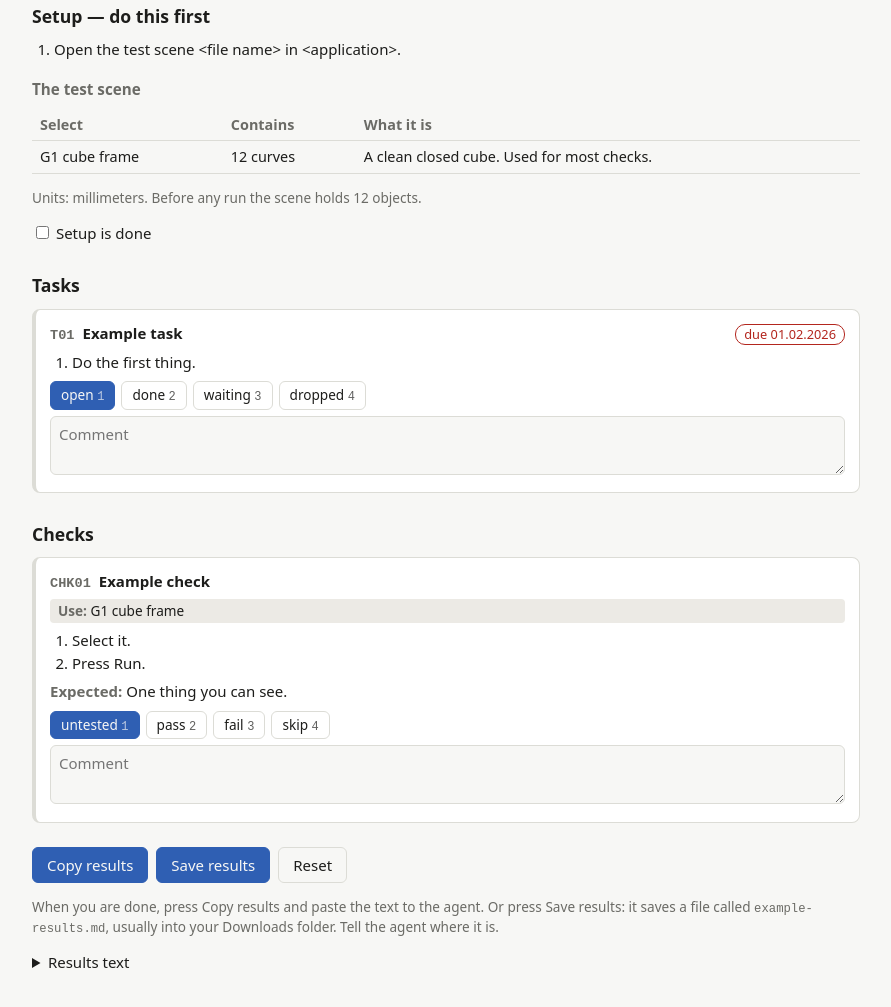
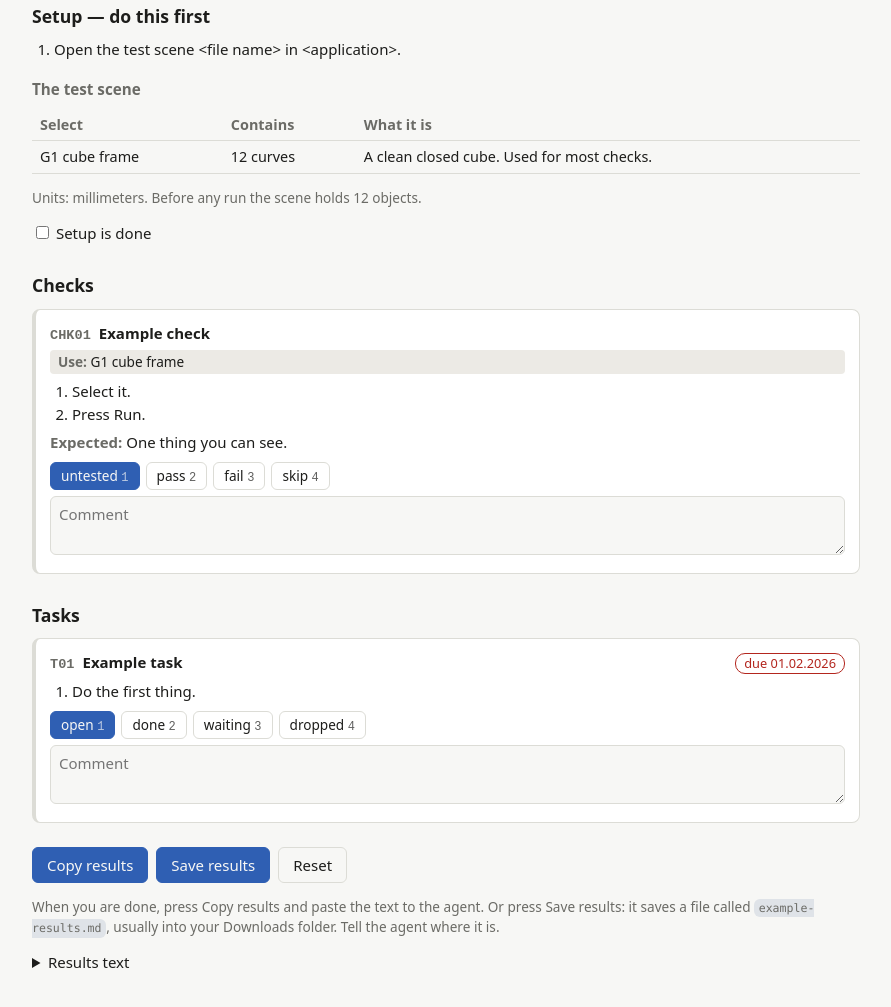
Before and after one commit to preluceo-tools/agent-skills, a plain HTML site: page skills/to-checklist/assets/checklist.html in a window 1280 px wide. Shown: the part 389-1396 px from the top of the page, without its empty margins (194-1085 px from the left). Drawn offline with Linux system fonts and the light colour scheme.

Commit message:
feat(to-checklist): render backtick code, Checks before Tasks
- Backticks in item text render as GitHub-style inline code (light/dark)
- Page, Paste-back and progress bar list Checks before Tasks
- Steps that act on the results (publish, release) are not Tasks
- README updated

Co-Authored-By: Claude Sonnet 5.5 <noreply@anthropic.com>

```diff
--- a/skills/to-checklist/assets/checklist.html
+++ b/skills/to-checklist/assets/checklist.html
@@ -6,17 +6,17 @@
 <title>Checklist</title>
 <style>
 :root {
-  --bg: #f7f7f5; --card: #ffffff; --fg: #1d1d1b; --muted: #6b6b66; --line: #dcdcd6; --chip: #eceae5;
+  --bg: #f7f7f5; --card: #ffffff; --fg: #1d1d1b; --muted: #6b6b66; --line: #dcdcd6; --chip: #eceae5; --code-bg: #dfe3e8;
   --accent: #2f5fb3; --pass: #237a3b; --fail: #b3261e; --skip: #8a6d00;
 }
 @media (prefers-color-scheme: dark) {
   :root:not([data-theme="light"]) {
-    --bg: #161615; --card: #20201e; --fg: #e8e8e3; --muted: #9a9a93; --line: #3a3a36; --chip: #2a2c31;
+    --bg: #161615; --card: #20201e; --fg: #e8e8e3; --muted: #9a9a93; --line: #3a3a36; --chip: #2a2c31; --code-bg: #343941;
     --accent: #7ea6f0; --pass: #6cc485; --fail: #f08a82; --skip: #e0c050;
   }
 }
 :root[data-theme="dark"] {
-  --bg: #161615; --card: #20201e; --fg: #e8e8e3; --muted: #9a9a93; --line: #3a3a36; --chip: #2a2c31;
+  --bg: #161615; --card: #20201e; --fg: #e8e8e3; --muted: #9a9a93; --line: #3a3a36; --chip: #2a2c31; --code-bg: #343941;
   --accent: #7ea6f0; --pass: #6cc485; --fail: #f08a82; --skip: #e0c050;
 }
 * { box-sizing: border-box; }
@@ -71,7 +71,8 @@ textarea { width: 100%; min-height: 2.6em; resize: vertical; font: inherit; padd
 .actions button.plain { background: transparent; color: var(--fg); border-color: var(--line); }
 #out { width: 100%; min-height: 14em; font: .85rem/1.4 ui-monospace, monospace; }
 .note { color: var(--muted); font-size: .85rem; }
-code { font: .9em ui-monospace, monospace; }
+code { font: .85em ui-monospace, SFMono-Regular, Consolas, monospace; background: var(--code-bg);
+  padding: .2em .4em; border-radius: 6px; white-space: break-spaces; }
 </style>
 <script>
 try { const t = localStorage.getItem("checklist:" + location.pathname + ":theme"); if (t) document.documentElement.dataset.theme = t; } catch (e) {}
@@ -100,8 +101,8 @@ try { const t = localStorage.getItem("checklist:" + location.pathname + ":theme"
     <label><input type="checkbox" id="setupDone"> Setup is done</label>
   </section>
 
+  <section id="checkSec" hidden><h2 id="checkHead">Checks</h2><div id="checks"></div></section>
   <section id="taskSec" hidden><h2>Tasks</h2><div id="tasks"></div></section>
-  <section id="checkSec" hidden><h2 id="checkHead">Checks</h2><div id="checks"></div></section>
 
   <div class="actions">
     <button id="copy">Copy results</button>
@@ -124,6 +125,7 @@ try { const t = localStorage.getItem("checklist:" + location.pathname + ":theme"
    checkHeading  optional heading for the Checks section, e.g. "Checks (after Cutover)"
    tasks     [{ id: "T05", title, steps?: [..], due?: "YYYY-MM-DD", after?: ["T03"], ticket?: "05", group? }]
    checks    [{ id: "CHK01", title, use?: "what to select / open", steps: [..], expected, group? }]
+   Text fields (title, use, steps, expected, setup, notes): write `code` in backticks; HTML is shown as text. intro is HTML and also accepts backticks.
    group     optional sub-heading; items with the same group sit together under it */
 const DATA = /*DATA-START*/{
   topic: "example",
@@ -161,13 +163,13 @@ function buildPasteBack() {
   };
   const lines = [`## Checklist results: ${DATA.topic} (${DATA.date})`, `Environment: ${st.env.trim()}`];
   if (DATA.setup) lines.push(`Setup: ${st.setup ? "done" : "not done"}`);
+  if (DATA.checks.length) {
+    const n = count(DATA.checks, "check", CHECK_STATES);
+    lines.push(`Checks: ${n.pass} pass, ${n.fail} fail, ${n.skip} skip, ${n.untested} untested`);
+  }
   if (DATA.tasks.length) {
     const n = count(DATA.tasks, "task", TASK_STATES);
     lines.push(`Tasks: ${n.done} done, ${n.waiting} waiting, ${n.dropped} dropped, ${n.open} open`);
-  }
-  if (DATA.checks.length) {
-    const n = count(DATA.checks, "check", CHECK_STATES);
-    lines.push(`Checks: ${n.pass} pass, ${n.fail} fail, ${n.skip} skip, ${n.untested} untested`);
   }
   const section = (name, list, kind) => {
     if (!list.length) return;
@@ -178,14 +180,16 @@ function buildPasteBack() {
       if (c) c.split(/\r?\n/).forEach(l => lines.push(l ? `  > ${l}` : "  >"));
     });
   };
+  section("Checks", DATA.checks, "check");
   section("Tasks", DATA.tasks, "task");
-  section("Checks", DATA.checks, "check");
   return lines.join("\n") + "\n";
 }
 
 const today = new Date().toISOString().slice(0, 10);
 const taskDone = id => ["done", "dropped"].includes(item(id).s);
 
+// Text fields: escape HTML, then turn `x` into <code>x</code>.
+const md = s => String(s).replace(/&/g, "&amp;").replace(/</g, "&lt;").replace(/`([^`]+)`/g, "<code>$1</code>");
 function el(tag, attrs, ...kids) {
   const e = document.createElement(tag);
   Object.entries(attrs || {}).forEach(([k, v]) => k === "text" ? e.textContent = v : k === "html" ? e.innerHTML = v : e.setAttribute(k, v));
@@ -196,14 +200,14 @@ function el(tag, attrs, ...kids) {
 function card(it, kind) {
   const states = kind === "task" ? TASK_STATES : CHECK_STATES;
   const c = el("article", { class: "card", tabindex: "0", "data-id": it.id, "data-kind": kind });
-  const head = el("div", { class: "head" }, el("span", { class: "id", text: it.id }), el("span", { class: "title", text: it.title }));
+  const head = el("div", { class: "head" }, el("span", { class: "id", text: it.id }), el("span", { class: "title", html: md(it.title) }));
   if (it.due) head.append(el("span", { class: "tag due", text: "due " + it.due.split("-").reverse().join(".") }));
   if (it.after) head.append(el("span", { class: "tag", text: "do after " + it.after.join(", ") }));
   if (it.ticket) head.append(el("span", { class: "tag", text: "ticket " + it.ticket }));
   c.append(head);
-  if (it.use) c.append(el("span", { class: "use" }, el("b", { text: "Use: " }), it.use));
-  if (it.steps) c.append(el("ol", {}, ...it.steps.map(s => el("li", { text: s }))));
-  if (it.expected) c.append(el("p", { class: "expected" }, el("b", { text: "Expected: " }), it.expected));
+  if (it.use) c.append(el("span", { class: "use" }, el("b", { text: "Use: " }), el("span", { html: md(it.use) })));
+  if (it.steps) c.append(el("ol", {}, ...it.steps.map(s => el("li", { html: md(s) }))));
+  if (it.expected) c.append(el("p", { class: "expected" }, el("b", { text: "Expected: " }), el("span", { html: md(it.expected) })));
   const row = el("div", { class: "states", role: "group", "aria-label": it.id + " state" });
   states.forEach((s, i) => {
     const b = el("button", { type: "button", tabindex: "-1", "data-s": s }, s + " ", el("kbd", { text: String(i + 1) }));
@@ -255,7 +259,7 @@ function refresh() {
 document.title = DATA.title;
 $("h1").textContent = DATA.title;
 $("sub").textContent = "Checklist of " + DATA.date.split("-").reverse().join(".") + ".";
-(DATA.intro || []).forEach(p => $("intro").append(el("p", { html: p })));
+(DATA.intro || []).forEach(p => $("intro").append(el("p", { html: p.replace(/`([^`]+)`/g, "<code>$1</code>") })));
 const how = [];
 if (DATA.tasks.length) how.push("<b>Tasks</b> are things to do. Mark each one open, done, waiting (stuck on someone or something else — say on what in the comment) or dropped (decided not to do — say why).");
 if (DATA.checks.length) how.push("<b>Checks</b> are things to try and look at. Mark each one pass, fail (say what you saw instead), skip, or leave it untested.");
@@ -267,13 +271,13 @@ if (Array.isArray(DATA.setup)) DATA.setup = { steps: DATA.setup };
 if (DATA.setup) {
   $("setup").hidden = false;
   const b = $("setupBody");
-  if (DATA.setup.steps) b.append(el("ol", {}, ...DATA.setup.steps.map(s => el("li", { text: s }))));
+  if (DATA.setup.steps) b.append(el("ol", {}, ...DATA.setup.steps.map(s => el("li", { html: md(s) }))));
   (DATA.setup.fixtures || []).forEach(f => {
-    b.append(el("h3", { text: f.name }));
+    b.append(el("h3", { html: md(f.name) }));
     const t = el("table", {}, el("tr", {}, el("th", { text: "Select" }), el("th", { text: "Contains" }), el("th", { text: "What it is" })));
-    (f.rows || []).forEach(r => t.append(el("tr", {}, el("td", { text: r.select }), el("td", { text: r.count || "" }), el("td", { text: r.what }))));
+    (f.rows || []).forEach(r => t.append(el("tr", {}, el("td", { html: md(r.select) }), el("td", { html: md(r.count || "") }), el("td", { html: md(r.what) }))));
     b.append(t);
-    (f.notes || []).forEach(n => b.append(el("p", { class: "note", text: n })));
+    (f.notes || []).forEach(n => b.append(el("p", { class: "note", html: md(n) })));
   });
   $("setupDone").checked = st.setup;
   $("setupDone").onchange = e => { st.setup = e.target.checked; save(); refresh(); };
```
Also changed, not shown: skills/to-checklist/SKILL.md (+3 -0 lines), skills/to-checklist/README.md.
